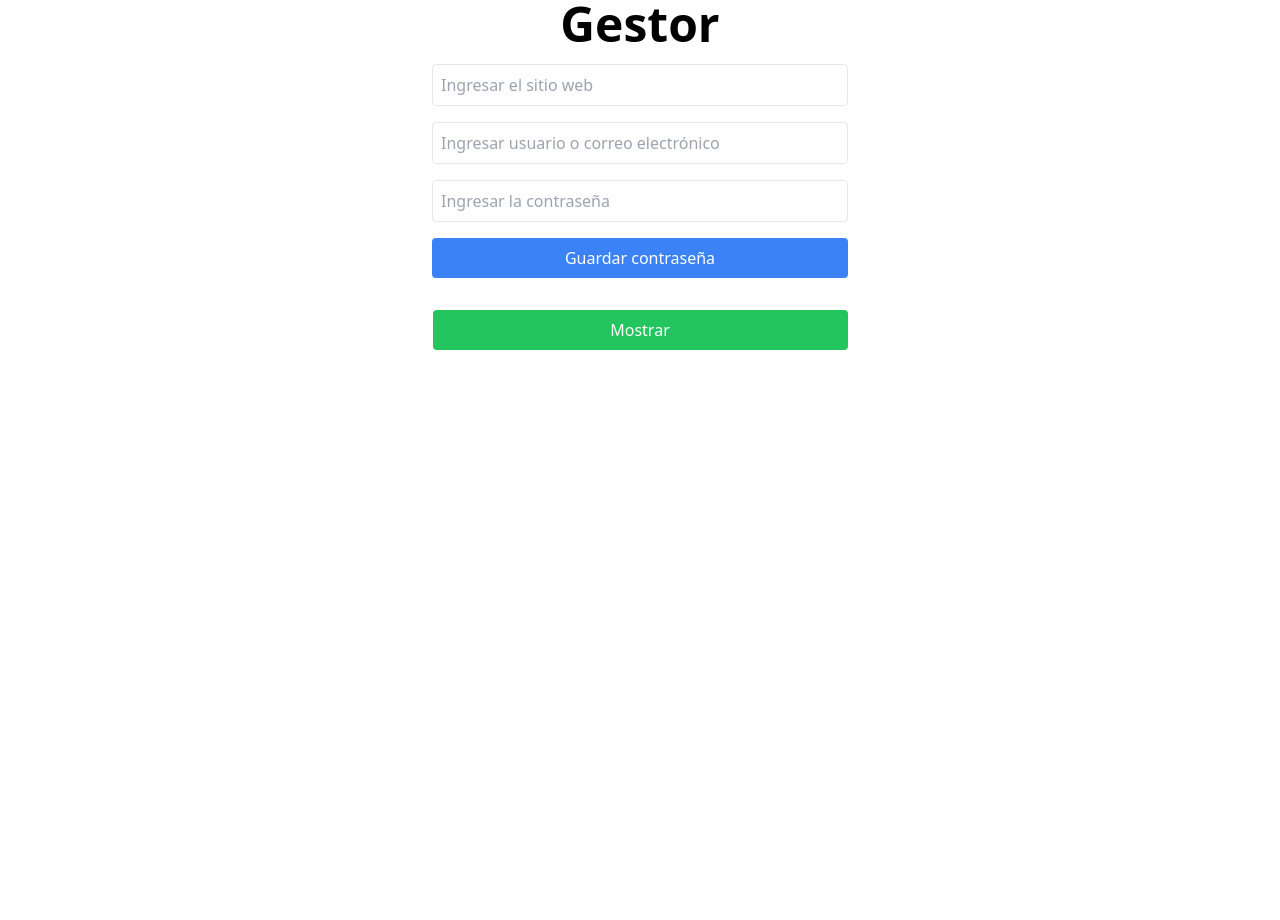
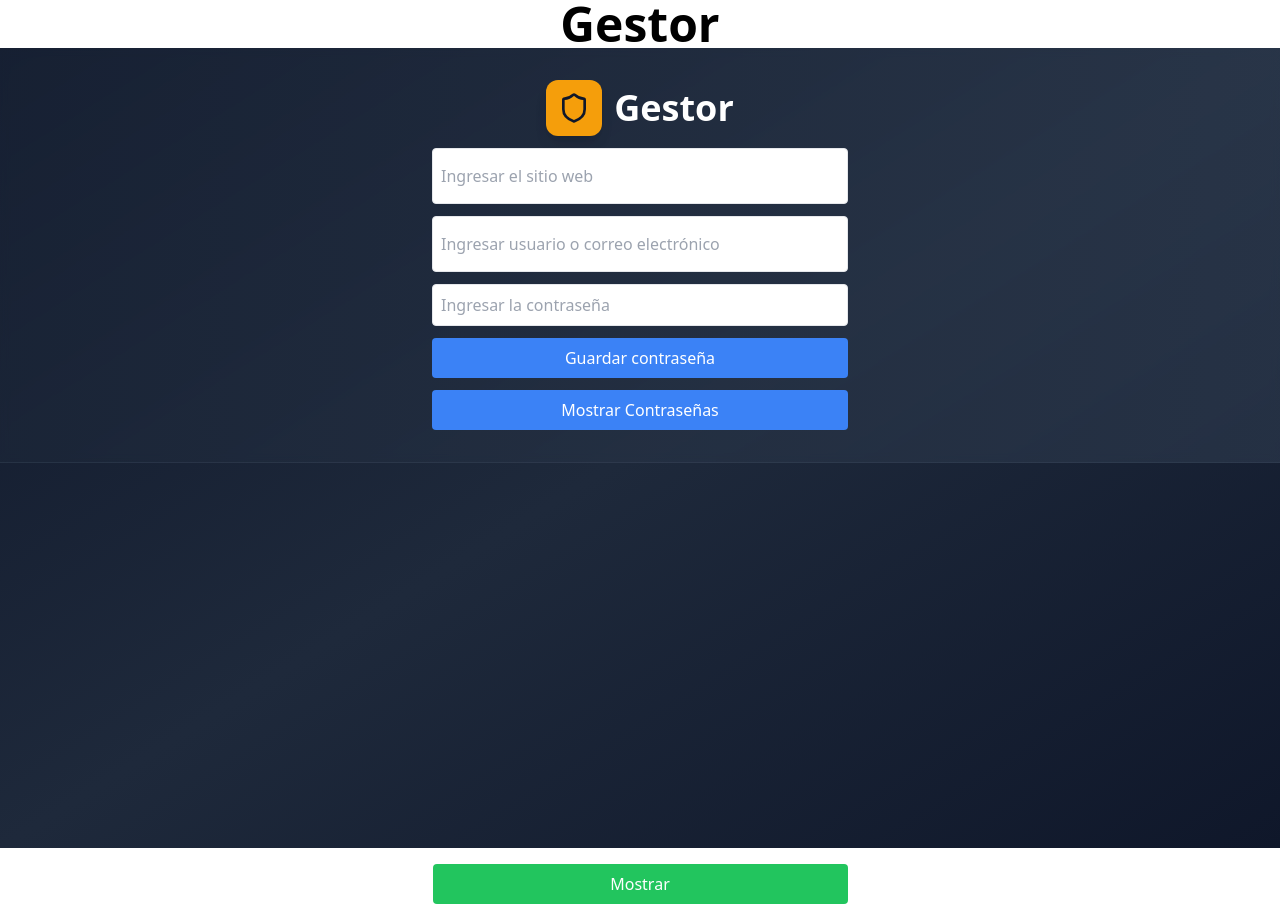
Before and after one commit to fabianpaillacan/Repositorio-Passwords, a React (Vite) app: page / in a window 1280 px wide. Before the commit the page ends 800 px from the top, so only its background shows below. Built offline with nearby package versions, Linux system fonts and the light colour scheme.

Commit message:
Implementa la alternancia de visibilidad de contraseñas en el componente Formulario, añadiendo un nuevo estado y un botón para mostrar u ocultar el componente Storage.

```diff
--- a/src/Formulario.jsx
+++ b/src/Formulario.jsx
@@ -1,5 +1,7 @@
 // PasswordForm.jsx
 import { useState } from "react";
+import { Shield, Eye, EyeOff, Database } from "lucide-react";
+import Storage from './Storage'
 
 const campos = [
   { name: "sitio", placeholder: "Ingresar el sitio web", id: 1 },
@@ -13,6 +15,12 @@ export default function PasswordForm() {
     usuario: "",
     password: ""
   });
+
+  const [visible, setVisible] = useState(false);
+
+  const alternarVisibilidad = () => {
+    setVisible(!visible);
+  };
 
   const handleChange = (e) => {
     const { name, value } = e.target;
@@ -51,7 +59,16 @@ export default function PasswordForm() {
 
 
   return (
-    <div className="flex flex-col gap-4 p-4 max-w-md mx-auto">
+    <div className="min-h-screen bg-gradient-to-br from-slate-900 via-slate-800 to-slate-900">
+    {/* Header principal con el mismo estilo */}
+    <div className="bg-gradient-to-r from-slate-800/50 to-slate-700/50 backdrop-blur-sm border-b border-slate-600/30">
+      <div className="max-w-md mx-auto px-4 py-8 grid grid-rows-3 gap-y-3">
+        <div className="flex items-center justify-center space-x-3">
+          <div className="p-3 bg-amber-500 rounded-xl shadow-lg">
+            <Shield className="w-8 h-8 text-slate-900" />
+          </div>
+          <h1 className="text-4xl font-bold text-white">Gestor</h1>
+        </div>
           {campos.map((campo) => (
           <input
             key={campo.id}
@@ -68,6 +85,15 @@ export default function PasswordForm() {
       >
         Guardar contraseña
       </button>
+      <button
+        onClick={alternarVisibilidad}
+        className="bg-blue-500 text-white py-2 rounded hover:bg-blue-600"
+      >
+        {visible ? 'Ocultar Contraseñas' : 'Mostrar Contraseñas'}
+      </button>
+      </div>
+      <section> {visible && <Storage/>}</section>
+    </div>
     </div>
   );
 }
```
Lines whose indentation alone changed are shown as unchanged.
